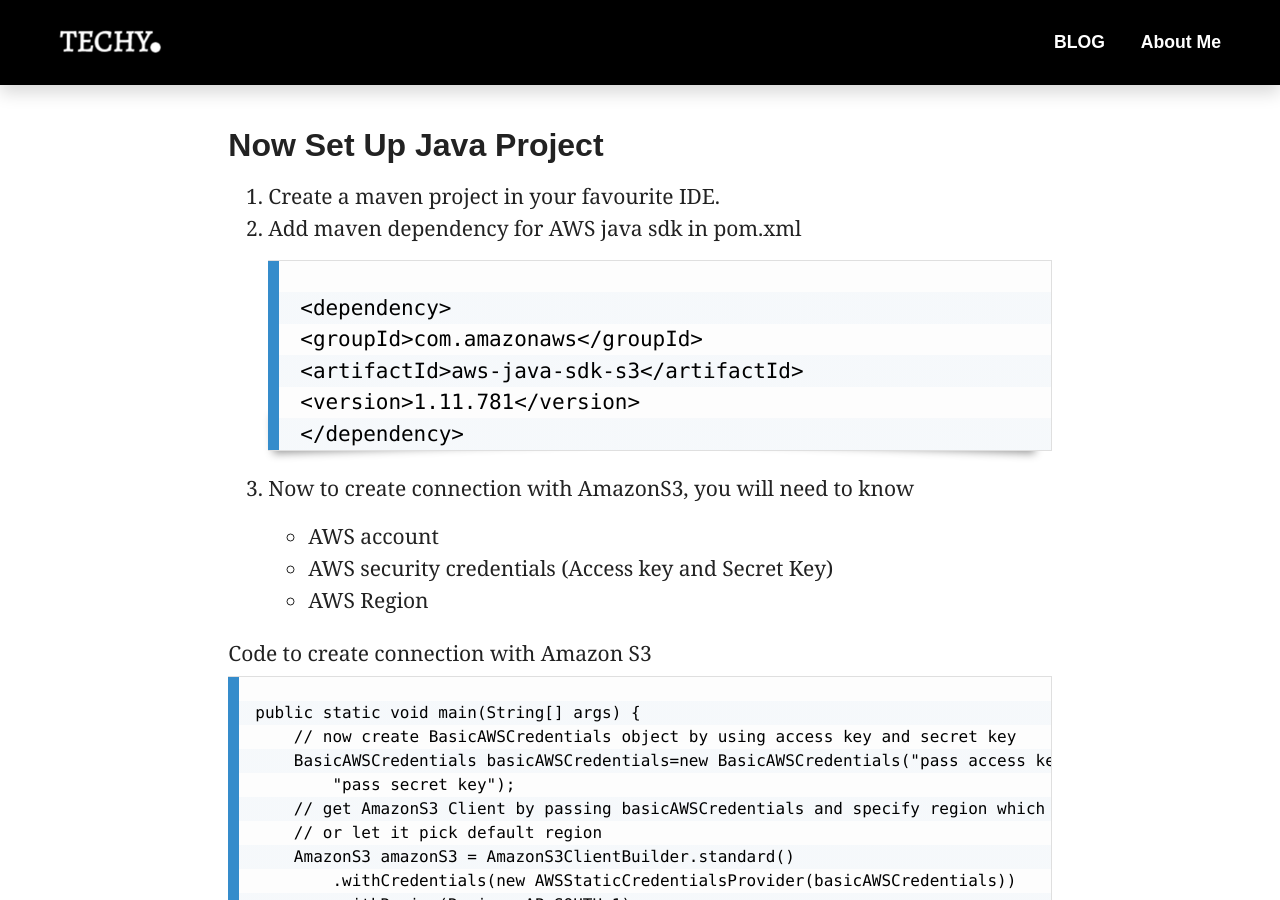
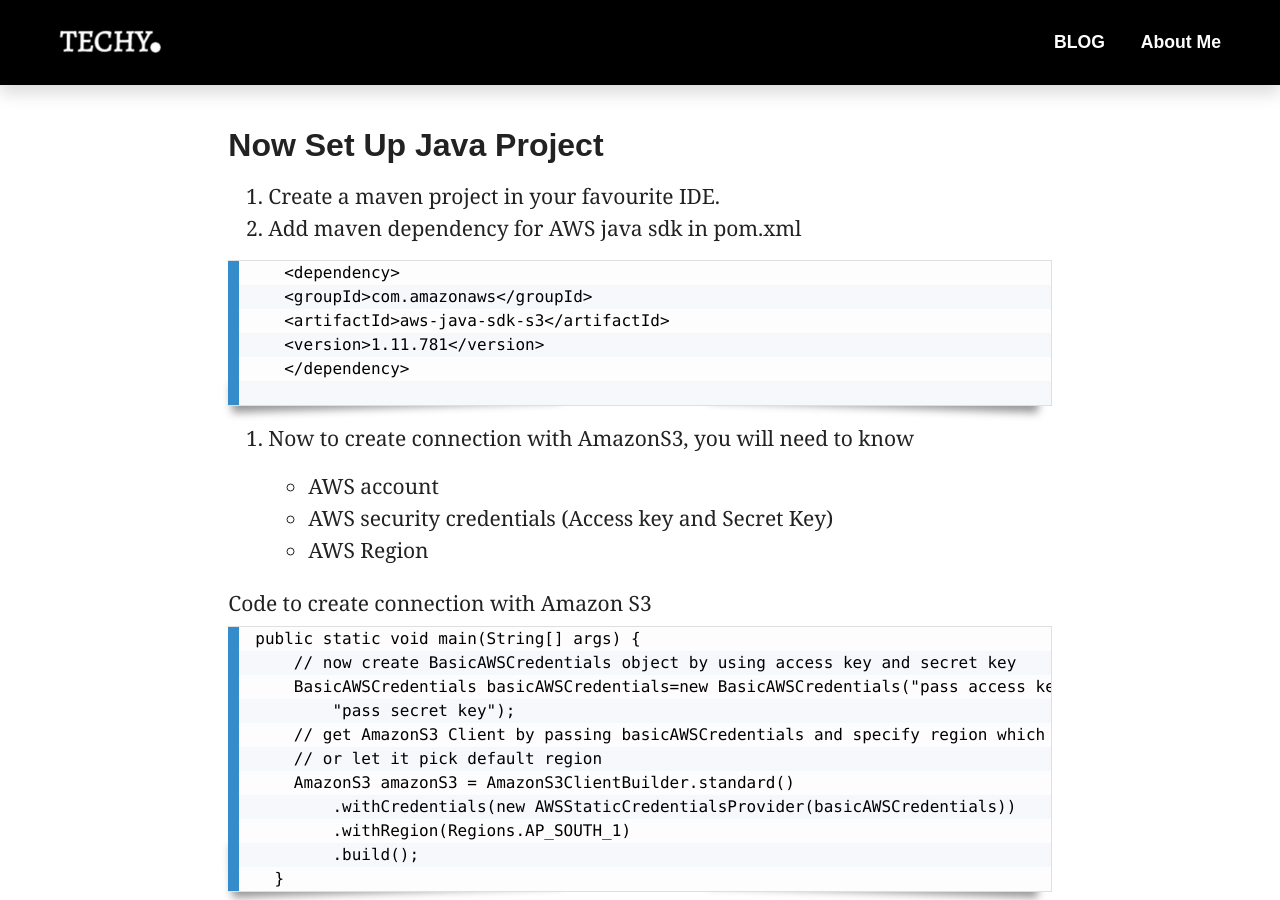
Before and after one commit to techypoint/techypoint.github.io, a Jekyll site: the page built from _posts/amazon-s3/2020-05-30-setUpJavaProject.md, in a window 1280 px wide and 900 px high, scrolled down 2558 px. Built offline with Jekyll 4.4.1, drawn with Linux system fonts in a browser that asks for light colours; nearby versions of some CDN libraries; comment, search, counter and statistics services are not loaded.

Commit message:
changes done to remove disqus comment error

```diff
--- a/_posts/amazon-s3/2020-05-30-setUpJavaProject.md
+++ b/_posts/amazon-s3/2020-05-30-setUpJavaProject.md
@@ -32,20 +32,20 @@
 
 1. Create a maven project in your favourite IDE.
 2. Add maven dependency for AWS java sdk in pom.xml
-   <pre><code class="language-markup"><script>
+{% highlight html %}{% raw %}
    <dependency>
    <groupId>com.amazonaws</groupId>
    <artifactId>aws-java-sdk-s3</artifactId>
    <version>1.11.781</version>
-   </dependency></script></code></pre>
+   </dependency>
+   {% endraw %}{% endhighlight %}
 3. Now to create connection with AmazonS3, you will need to know
 - AWS account
 - AWS security credentials (Access key and Secret Key)
 - AWS Region
 
 Code to create connection with Amazon S3
-<pre>
-<code class="lang-java">
+{% highlight html %}{% raw %}
 public static void main(String[] args) {
     // now create BasicAWSCredentials object by using access key and secret key
     BasicAWSCredentials basicAWSCredentials=new BasicAWSCredentials("pass access key",
@@ -57,8 +57,7 @@
         .withRegion(Regions.AP_SOUTH_1)
         .build();
   }
-</code>
-</pre>
+{% endraw %}{% endhighlight %}
 
 You are successfully able to create java project and able to make connection with Amazon S3.
 
--- a/assets/js/script.js
+++ b/assets/js/script.js
@@ -19,6 +19,8 @@
 loadFooter();
 })
 
+if(document.querySelector("#disqus_thread")){
+
 var disqusObserver=new IntersectionObserver(function(entries){
 
   if(entries[0].isIntersecting){
@@ -36,5 +38,6 @@
     disqusObserver.disconnect();
   }
 },{threshold:[0]});
+disqusObserver.observe(document.querySelector("#disqus_thread"));
 
-disqusObserver.observe(document.querySelector("#disqus_thread"));
+}
```
